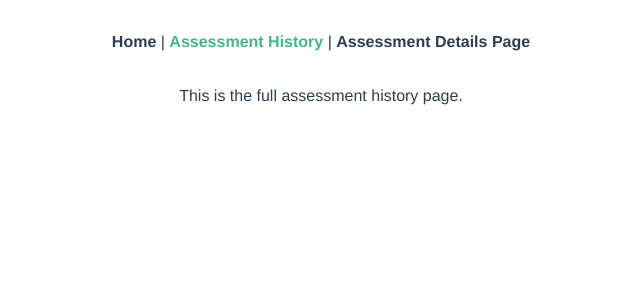
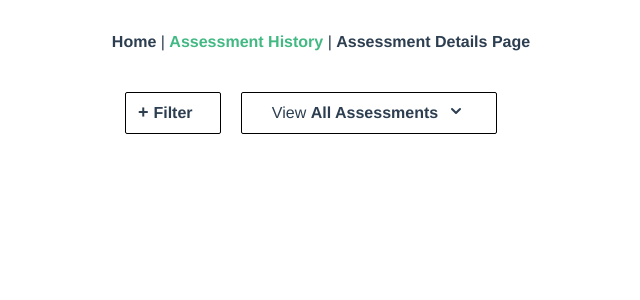
Before and after one commit to UW-EWB-Design/wazi-winter-2022, a Vue app: page /assessment-history in a window 1280 px wide. Shown: the top 300 px of the page, without its empty margins (319-959 px from the left). Built offline with nearby package versions, Linux system fonts and the light colour scheme.

Commit message:
add button and dropdown

```diff
--- /dev/null
+++ b/src/components/AssessmentsPage/Toolbar.vue
@@ -0,0 +1,71 @@
+<template>
+	<div class="w-full flex justify-center">
+		<!-- Advanced Filter button: Opens modal -->
+		<button class="relative font-bold rounded-sm w-24 py-2 my-2 border border-black duration-300 hover:bg-gray-100 cursor-pointer">
+			<span class="absolute left-3 text-lg leading-tight">+</span>Filter
+		</button>
+		<!-- Filter Dropdown -->
+		<div class="relative inline-block">
+			<!-- Button -->
+			<button
+				class="flex justify-center rounded-sm border px-4 py-2 mt-2 mx-5 w-64 border-black duration-300 hover:bg-gray-100"
+				aria-controls="filter-menu"
+				aria-expanded="false"
+				@click="isOpen = !isOpen"
+			>
+				<p>View <b>All Assessments</b></p>
+				<svg class="h-5 w-5 ml-2" xmlns="http://www.w3.org/2000/svg" viewBox="0 0 20 20" fill="currentColor" aria-hidden="true">
+					<path
+						fill-rule="evenodd"
+						d="M5.293 7.293a1 1 0 011.414 0L10 10.586l3.293-3.293a1 1 0 111.414 1.414l-4 4a1 1 0 01-1.414 0l-4-4a1 1 0 010-1.414z"
+						clip-rule="evenodd"
+					/>
+				</svg>
+			</button>
+			<!-- Filter Dropdown -->
+			<transition
+				enter-active-class="transition ease-out duration-100 transform"
+				enter-class="opacity-0 scale-95"
+				enter-to-class="opacity-100 scale-100"
+				leave-active-class="transition ease-in duration-75 transform"
+				leave-class="opacity-100 scale-100"
+				leave-to-class="opacity-0 scale-95"
+			>
+				<div
+					v-show="isOpen"
+					class="z-10 mx-5 absolute w-64 rounded-sm focus:outline-none cursor-pointer text-sm font-bold"
+					role="menu"
+					aria-orientation="vertical"
+					aria-labelledby="filter-menu"
+				>
+                    <a class="block px-4 py-2  hover:bg-gray-100 border border-black border-t-0" role="menuitem" @click="filter('All')">All</a>
+					<a class="block px-4 py-2 hover:bg-gray-100 border border-black border-t-0" role="menuitem" @click="filter('option1')">High</a>
+					<a class="block px-4 py-2 hover:bg-gray-100 border border-black border-t-0" role="menuitem" @click="filter('option2')">Moderate</a>
+					<a class="block px-4 py-2 hover:bg-gray-100 border border-black border-t-0" role="menuitem" @click="filter('option3')">Low</a>
+				</div>
+			</transition>
+		</div>
+	</div>
+</template>
+
+<script>
+export default {
+	data: () => ({
+		isOpen: false,
+	}),
+    methods: {
+        filter(option) {
+            // Filter array
+            if (option === 'All') {
+
+            } else if (option === 'All') {
+
+            } else if (option === 'All') {
+
+            } else {
+
+            }
+        }
+    }
+};
+</script>
--- a/src/views/AssessmentHistoryPage.vue
+++ b/src/views/AssessmentHistoryPage.vue
@@ -1,5 +1,15 @@
 <template>
-  <div class="assessment-history">
-    <h1>This is the full assessment history page.</h1>
-  </div>
+	<div class="assessment-history">
+		<Toolbar />
+	</div>
 </template>
+
+<script>
+import Toolbar from "../components/AssessmentsPage/Toolbar.vue";
+export default {
+	name: "AssessmentHistory",
+	components: {
+		Toolbar,
+	},
+};
+</script>
```
Also changed, not shown: src/views/Home.vue (+31 -30 lines), src/components/HomePage/assessments/AssessmentButton.vue (renamed from src/components/assessments/AssessmentButton.vue), src/components/HomePage/assessments/AssessmentCard.vue (renamed from src/components/assessments/AssessmentCard.vue), src/components/HomePage/assessments/Assessments.vue (renamed from src/components/assessments/Assessments.vue), src/components/HomePage/sessions/SessionCard.vue (renamed from src/components/sessions/SessionCard.vue), src/components/HomePage/sessions/Sessions.vue (renamed from src/components/sessions/Sessions.vue).
